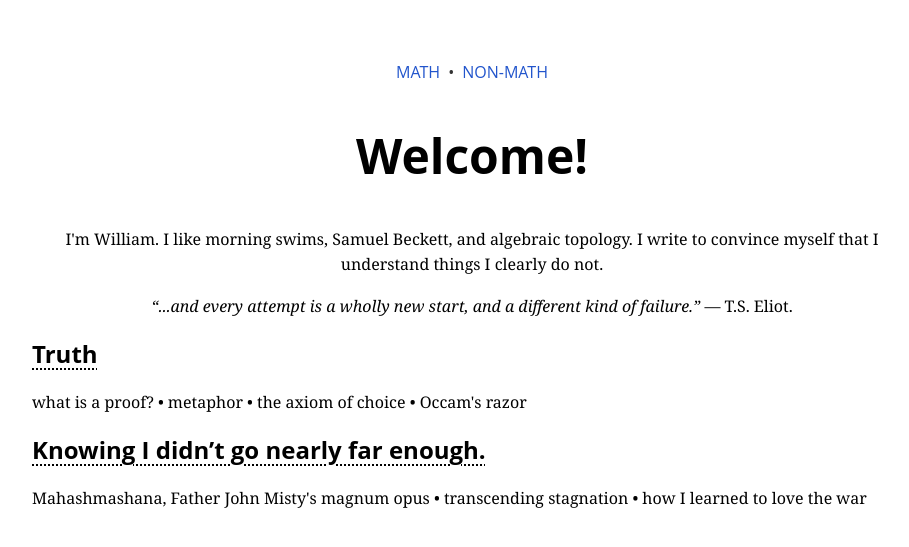
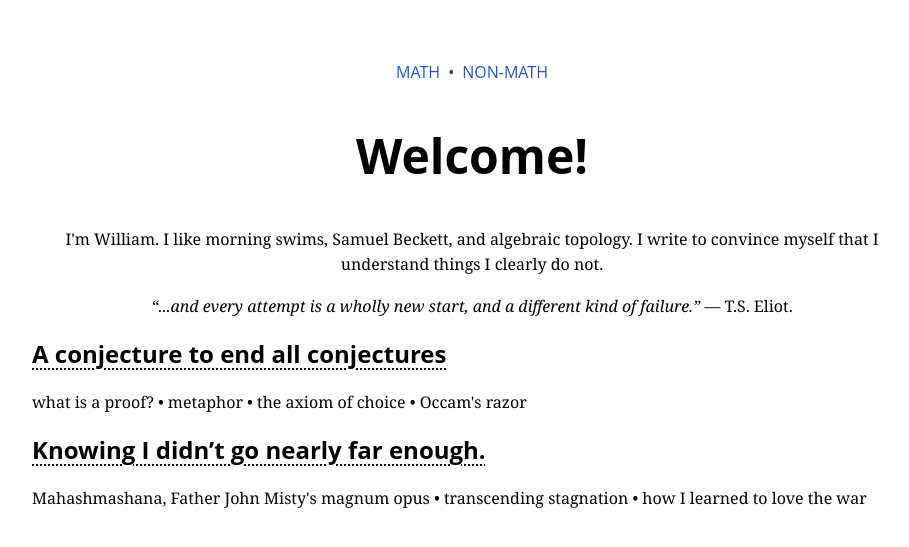
Before and after one commit to williamrygao/williamrygao.github.io, a Jekyll site: the page built from index.md, in a window 1280 px wide. Shown: the top 547 px of the page, without its empty margins (168-1077 px from the left). Built offline with Jekyll 4.4.1, drawn with Linux system fonts in a browser that asks for light colours.

Commit message:
Update truth name

```diff
--- a/index.md
+++ b/index.md
@@ -10,7 +10,7 @@ title: Non-Math Home
 
 <div class="post">
     <h2>
-        <a href="/truth">Truth</a>
+        <a href="/truth">A conjecture to end all conjectures</a>
     </h2>
     <div class="summary">
         <p>
```
Also changed, not shown: truth.md (+1 -1 lines).
